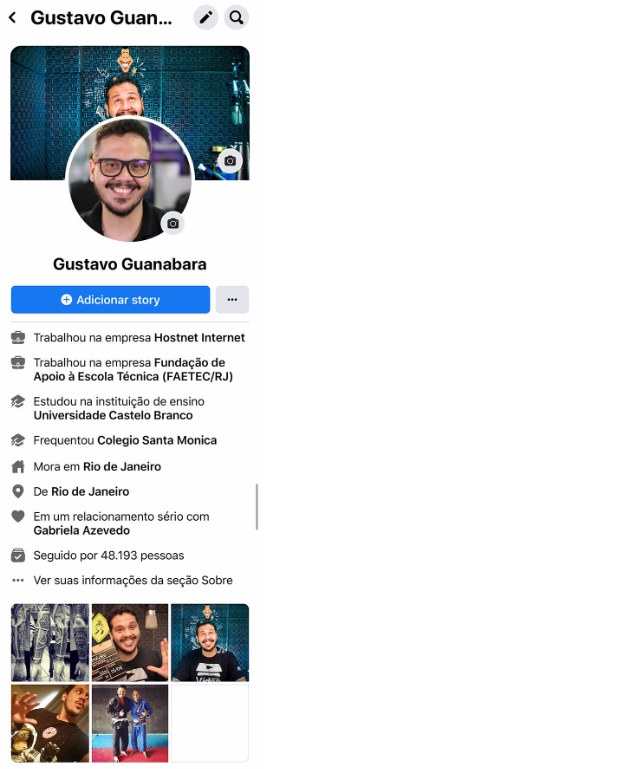
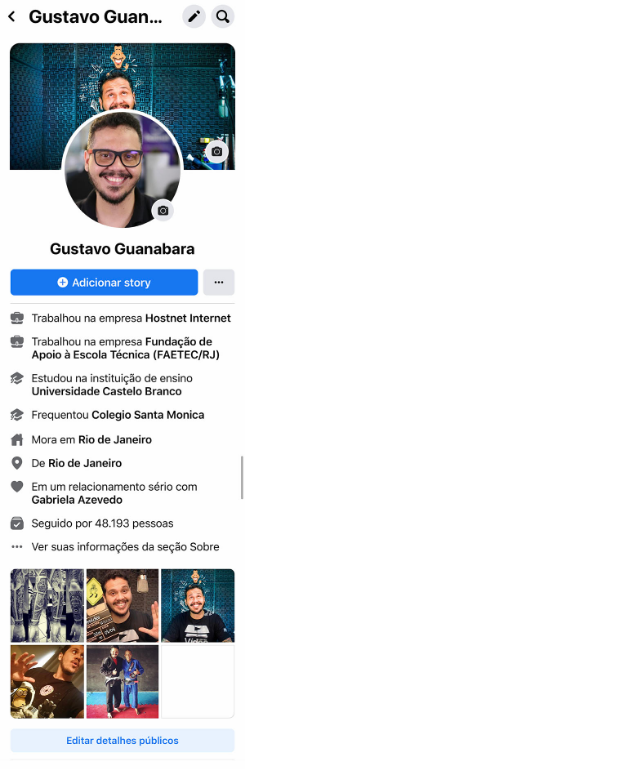
Before and after one commit to Joa0Gustav0/HTML-CSS, a plain HTML site: page challenges/d006/pages/facebook-page.html in a window 1280 px wide. Shown: the top 769 px of the page, without its empty margins (0-640 px from the left). Drawn offline with Linux system fonts and the light colour scheme.

Commit message:
challenges - update d006

```diff
--- a/challenges/d006/pages/facebook-page.html
+++ b/challenges/d006/pages/facebook-page.html
@@ -10,7 +10,7 @@
             margin: 0px;
         }
         body{
-            width: 260px;
+            width: 245px;
             display: flex;
             flex-direction: column;
             align-items: center;
```
Also changed, not shown: challenges/d006/pages/github-page.html (+1 -1 lines), challenges/d006/pages/instagram-page.html (+1 -1 lines), challenges/d006/pages/twitter-page.html (+1 -1 lines), challenges/d006/pages/youtube-page.html (+1 -1 lines).
